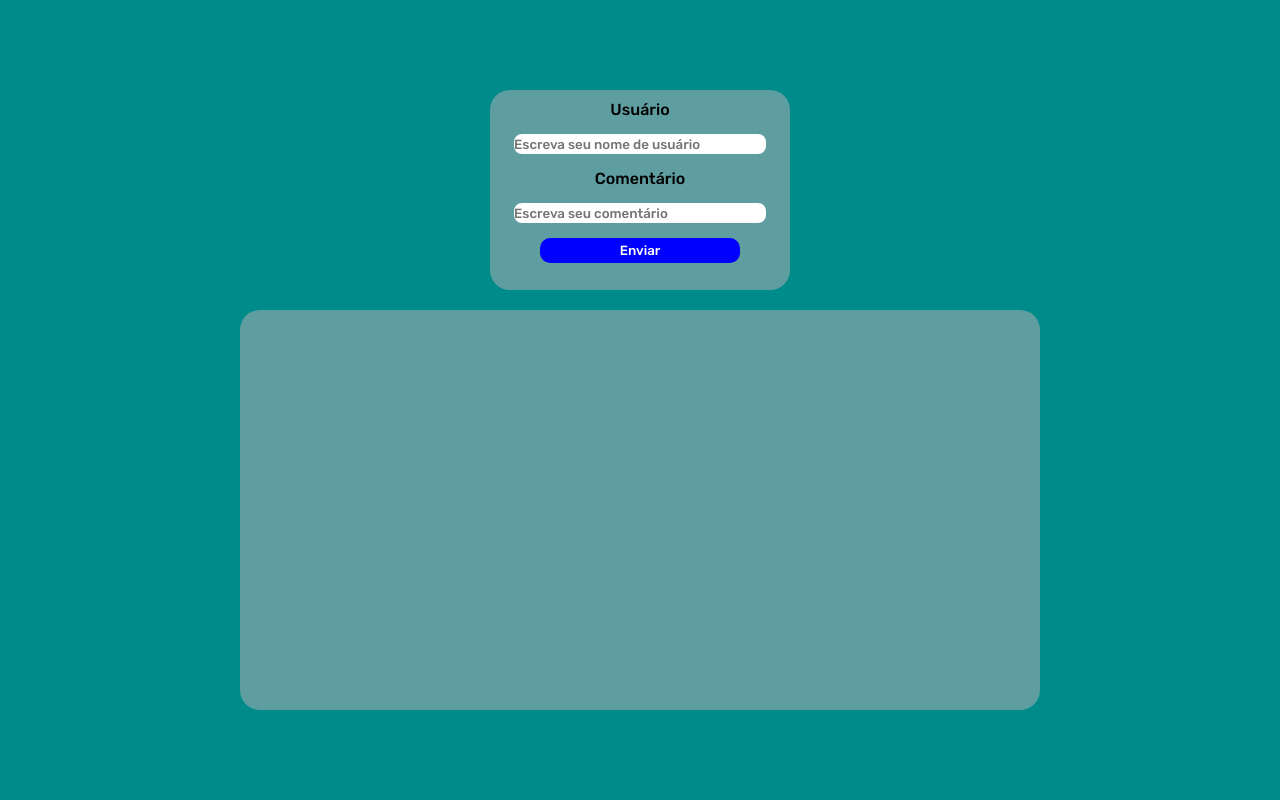
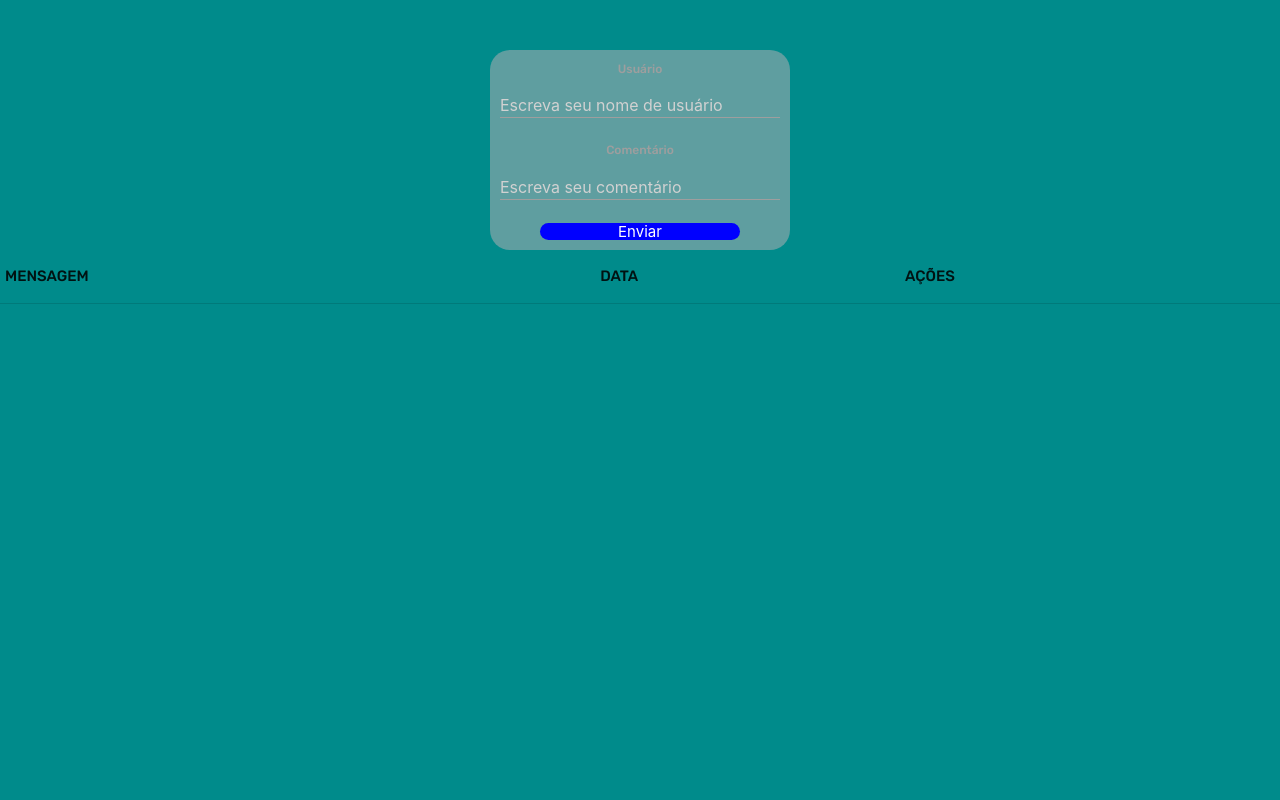
Before and after one commit to MatheusRomagnoli/feedback, a Flask app: page / in a window 1280 px wide. Run offline with Flask 3, Linux system fonts and the light colour scheme; data that the repository does not hold is empty.

Commit message:
MODIFY: CSS alterado (implementação da tabela de comentario)

```diff
--- a/model/controler_mensagem.py
+++ b/model/controler_mensagem.py
@@ -14,8 +14,8 @@
         cursor = conexao.cursor()
 
         # criando o SQL que será executado
-        sql = """INSERT INTO tbComentarios
-                (nome, data_comentario, comentario)
+        sql = """INSERT INTO tb_Comentarios
+                (nome, data_hora, comentario)
                 VALUES
                 (%s, %s, %s)"""
         valores=(usuario, data_hora, mensagem)
@@ -40,7 +40,7 @@
         cursor = conexao.cursor(dictionary=True)
 
         # criando o sql que será executado
-        sql = """SELECT nome, comentario, data_comentario FROM tbComentarios;"""
+        sql = """SELECT cod_comentario, nome as usuario, comentario as mensagem, data_hora as data FROM tb_Comentarios;"""
 
         # executar o comando sql
         cursor.execute(sql)
@@ -53,3 +53,25 @@
         conexao.close()
 
         return resultado
+
+    def deletar_mensagem(codigo):
+        # criando a conexao com banco de dados
+        conexao = Conexao.criar_conexao()
+
+        # o cursor é a ponte que vai do python ate o banco de dados
+        cursor = conexao.cursor()
+
+        # criando o SQL que será executado
+        sql = """DELETE FROM tb_Comentarios
+                WHERE cod_comentario = %s"""
+        valores=(codigo,)
+
+        # executando o comando
+        cursor.execute(sql,valores)
+
+        # confirmo a alteração
+        conexao.commit()
+
+        # fecho a conexao com o banco
+        cursor.close()
+        conexao.close()
--- a/static/style.css
+++ b/static/style.css
@@ -58,19 +58,6 @@
 }
 
 .container_comentario{
-    width: 800px;
-    height: 400px;
-    background-color: cadetblue;
-    margin-top: 20px;
-    border-radius: 20px;
-
-    display: flex;
-    flex-direction: column;
-
-    text-align: left;
-    justify-content: center;
-    padding: 20px;
-
-
-
+    width: 100%;
+    height: 500px;
 }
--- a/templates/index.html
+++ b/templates/index.html
@@ -12,6 +12,14 @@
     </style>
 
     <title>Feedback</title>
+
+
+    <!-- Compiled and minified CSS -->
+    <link rel="stylesheet" href="https://cdnjs.cloudflare.com/ajax/libs/materialize/1.0.0/css/materialize.min.css">
+
+    <!-- Compiled and minified JavaScript -->
+    <script src="https://cdnjs.cloudflare.com/ajax/libs/materialize/1.0.0/js/materialize.min.js"></script>
+
 </head>
 <body>
     <div class="container-geral">
@@ -26,16 +34,38 @@
         </form>
 
         <div class="container_comentario">
-            {% for mensagem in mensagens %}
-            <label for="">nome:</label>
-            <span>{{mensagem.usuario}}</span>
+            <table>
+                <thead>
+                    <td>
+                        MENSAGEM
+                    </td>
+                    <td>
+                        DATA
+                    </td>
+                    <td>
+                        AÇÕES
+                    </td>
+                </thead>
+                <tbody>
+                    {% for mensagem in mensagens %}
+                    <tr>
+                    <td>
+                        {{mensagem.usuario}}
+                    </td>
+                    <td>
+                        {{mensagem.data}}
+                    </td>
+                    <td>
+                        {{mensagem.mensagem}}
+                    </td>
+                    <td>
+                        <a href="/delete/mensagem/{{mensagem.cod_comentario}}"><button class="btn waves-effect waves-light" type="submit" name="action">Excluir</button></a>
+                    </td>
+                    </tr>
 
-            <label for="">data:</label>
-            <span>{{mensagem.data}}</span>
-
-            <label for="">comentário:</label>
-            <span>{{mensagem.mensagem}}</span>
-            {% endfor %}
+                    {% endfor %}
+                </tbody>
+            </table>
         </div>
 
     </div>
```
